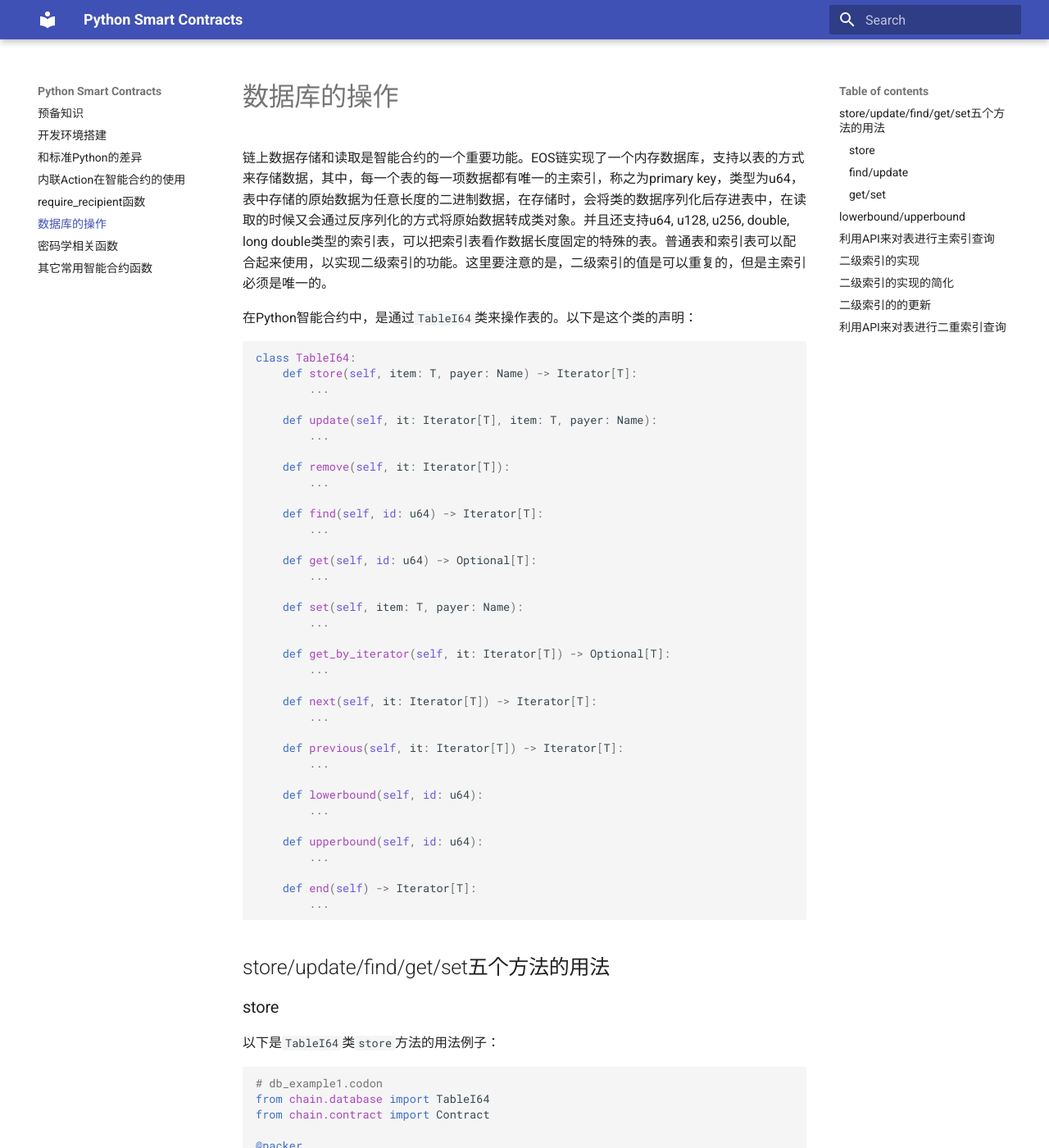
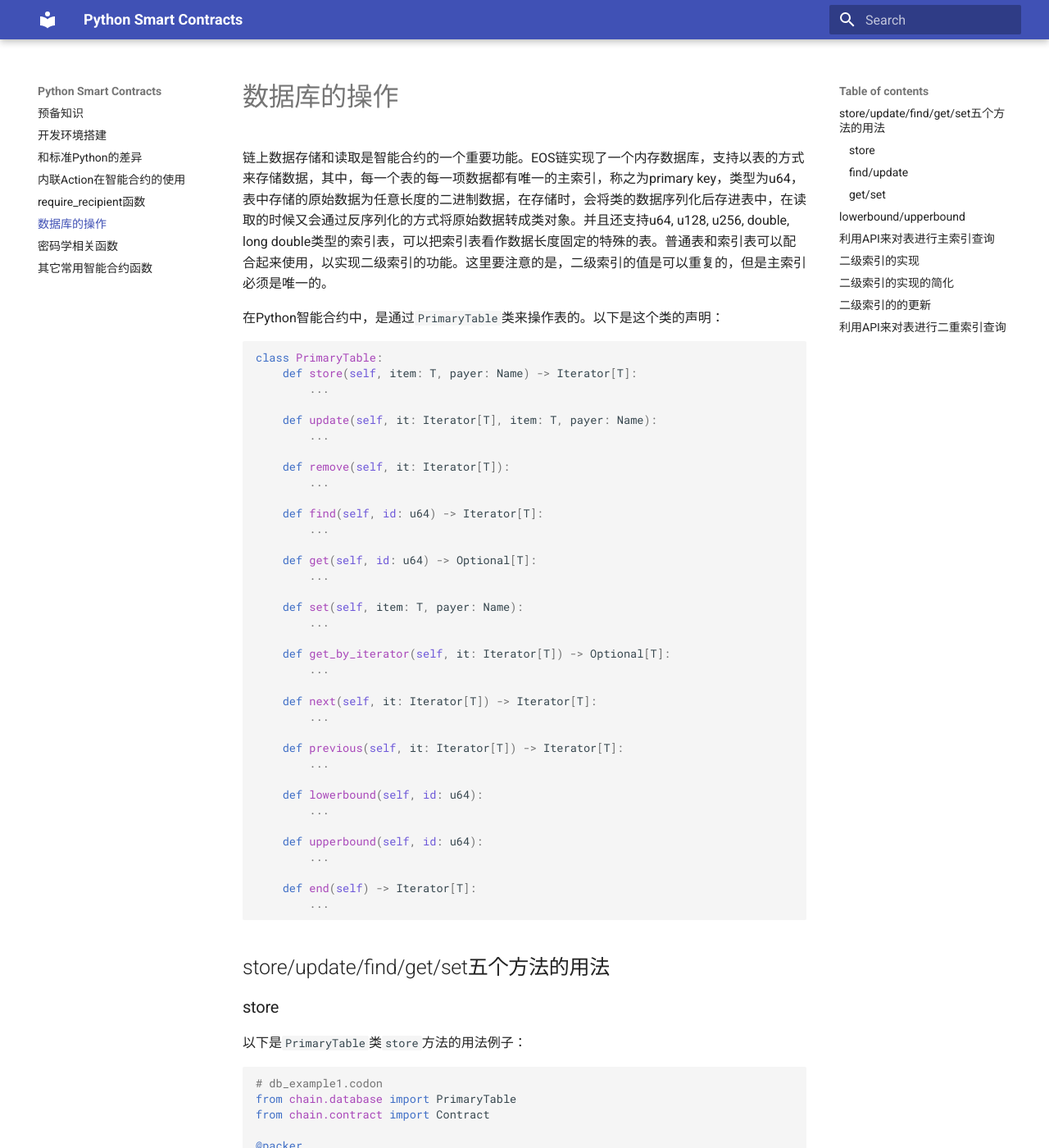
Before and after one commit to learnforpractice/pscdk-book, an MkDocs documentation site: the page built from docs/database.md, in a window 1280 px wide and 1400 px high. Shown: the whole window at 82% size. Built offline with MkDocs 1.6.1 and Material for MkDocs 9.7.7, drawn with Linux system fonts in a browser that asks for light colours; some of the changed text lies outside the part shown.

Commit message:
TableI64 --> PrimaryTable

````diff
--- a/docs/database.md
+++ b/docs/database.md
@@ -2,10 +2,10 @@
 
 链上数据存储和读取是智能合约的一个重要功能。EOS链实现了一个内存数据库，支持以表的方式来存储数据，其中，每一个表的每一项数据都有唯一的主索引，称之为primary key，类型为u64，表中存储的原始数据为任意长度的二进制数据，在存储时，会将类的数据序列化后存进表中，在读取的时候又会通过反序列化的方式将原始数据转成类对象。并且还支持u64, u128, u256, double, long double类型的索引表，可以把索引表看作数据长度固定的特殊的表。普通表和索引表可以配合起来使用，以实现二级索引的功能。这里要注意的是，二级索引的值是可以重复的，但是主索引必须是唯一的。
 
-在Python智能合约中，是通过`TableI64`类来操作表的。以下是这个类的声明：
+在Python智能合约中，是通过`PrimaryTable`类来操作表的。以下是这个类的声明：
 
 ```python
-class TableI64:
+class PrimaryTable:
     def store(self, item: T, payer: Name) -> Iterator[T]:
         ...
 
@@ -45,11 +45,11 @@ class TableI64:
 ## store/update/find/get/set五个方法的用法
 
 ### store
-以下是`TableI64`类`store`方法的用法例子：
+以下是`PrimaryTable`类`store`方法的用法例子：
 
 ```python
 # db_example1.codon
-from chain.database import TableI64
+from chain.database import PrimaryTable
 from chain.contract import Contract
 
 @packer
@@ -72,7 +72,7 @@ class MyContract(Contract):
     @action('test')
     def test(self):
         item = A(123u64, 'hello, world')
-        table = TableI64[A](n'hello', n'', n'mytable')
+        table = PrimaryTable[A](n'hello', n'', n'mytable')
         table.store(item, n'hello')
 
 @export
@@ -83,7 +83,7 @@ def apply(receiver: u64, first_receiver: u64, action: u64) -> None:
     c.apply()
 ```
 
-这里展示了`TableI64`类的`store`方法的用法
+这里展示了`PrimaryTable`类的`store`方法的用法
 
 packer是一个内置的decorator，用来将类中的数据序列化，后面还会单独讲到。用下面的命令来进行测试：
 
@@ -137,7 +137,7 @@ could not insert object, most likely a uniqueness constraint was violated
 
 ```python
 # db_example2.codon
-from chain.database import TableI64
+from chain.database import PrimaryTable
 from chain.contract import Contract
 
 @packer
@@ -160,7 +160,7 @@ class MyContract(Contract):
     @action('test')
     def test(self, value: str):
         print('db_test')
-        table = TableI64[A](n'hello', n'', n'mytable')
+        table = PrimaryTable[A](n'hello', n'', n'mytable')
         key = 123u64
         it = table.find(key)
         if it.is_ok():
@@ -227,13 +227,13 @@ t.push_action('hello', 'test', {'value': 'hello, alice'}, {'hello': 'active'})
 +++++update value: hello, alice
 ```
 
-可以看出，上面的代码稍微有点复杂，首先要调用`find`判断和主索引对应的值存不存在，再决定是调用`store`还是`update`。上面的代码实现的功能可以用`TableI64.set`方法来替代，请看下面的示例：
+可以看出，上面的代码稍微有点复杂，首先要调用`find`判断和主索引对应的值存不存在，再决定是调用`store`还是`update`。上面的代码实现的功能可以用`PrimaryTable.set`方法来替代，请看下面的示例：
 
 ### get/set
 
 ```python
 # test_example3.codon
-from chain.database import TableI64
+from chain.database import PrimaryTable
 from chain.contract import Contract
 
 @packer
@@ -256,7 +256,7 @@ class MyContract(Contract):
     @action('test')
     def test(self, value: str):
         print('db_test')
-        table = TableI64[A](n'hello', n'', n'mytable')
+        table = PrimaryTable[A](n'hello', n'', n'mytable')
         key = 123u64
         payer = n'hello'
         item = table.get(key)
@@ -310,7 +310,7 @@ ipyeos -m pytest -s -x test.py -k test_example3
 ```python
 # db_example4.codon
 
-from chain.database import TableI64
+from chain.database import PrimaryTable
 from chain.contract import Contract
 
 @packer
@@ -333,7 +333,7 @@ class MyContract(Contract):
     @action('test')
     def test(self):
         print('db_test')
-        table = TableI64[A](n'hello', n'', n'mytable')
+        table = PrimaryTable[A](n'hello', n'', n'mytable')
         payer = n'hello'
 
         value = A(1u64, "alice")
@@ -409,7 +409,7 @@ def get_table_rows(self, _json, code, scope, table,
 ```python
 # db_example5.codon
 
-from chain.database import TableI64, primary
+from chain.database import PrimaryTable, primary
 from chain.contract import Contract
 
 @table("mytable")
@@ -429,7 +429,7 @@ class MyContract(Contract):
     @action('test')
     def test(self):
         print('db_test')
-        table = TableI64[A](n'hello', n'', n'mytable')
+        table = PrimaryTable[A](n'hello', n'', n'mytable')
         payer = n'hello'
 
         value = A(1u64, "alice")
````
Also changed, not shown: docs/action.md (+1 -1 lines), docs/crypto.md (+14 -0 lines), docs/notify.md (+2 -1 lines), docs/prelude.md (+1 -0 lines), 5 other files.
